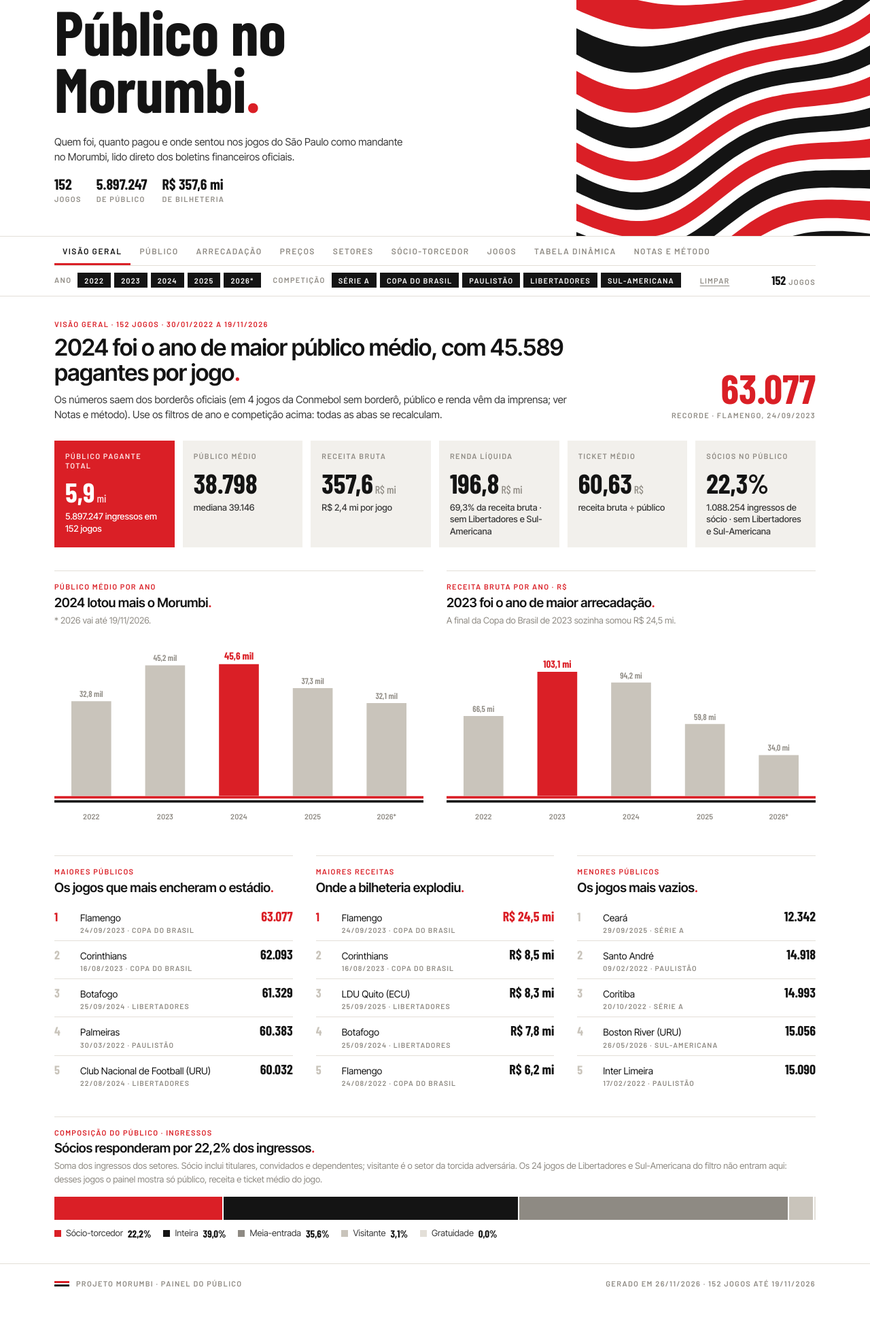
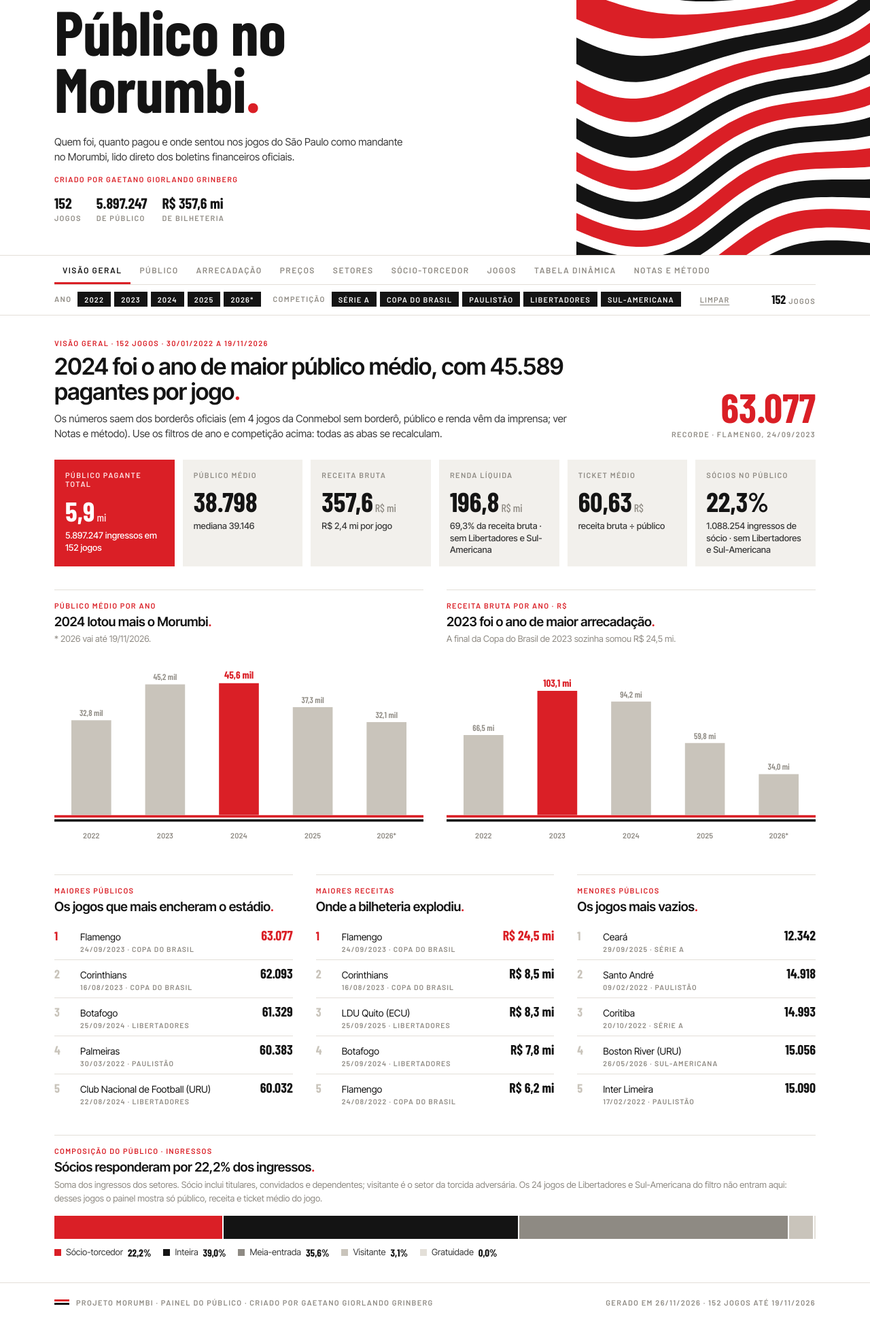
Before and after one commit to gaegrinberg/painel-morumbi, a plain HTML site: page index.html in a window 1280 px wide. Shown: the part 160-2116 px from the top of the page at 68% size. Before the commit the page ends 2089 px from the top, so only its background shows below. Drawn offline with nearby package versions, Linux system fonts and the light colour scheme; a web font is replaced by a local one.

Commit message:
Volta o painel com a autoria

```diff
--- a/index.html
+++ b/index.html
@@ -4,6 +4,7 @@
 <meta charset="utf-8">
 <meta name="viewport" content="width=device-width, initial-scale=1">
 <title>Público no Morumbi</title>
+<meta name="author" content="Gaetano Giorlando Grinberg">
 <meta name="description" content="Público, arrecadação, preços, setores e sócio-torcedor nos jogos do São Paulo como mandante no Morumbi, a partir dos borderôs oficiais.">
 <link rel="preconnect" href="https://fonts.googleapis.com">
 <link href="https://fonts.googleapis.com/css2?family=Inter+Tight:wght@400;500;600;800&family=Barlow:wght@500;600;700&family=Barlow+Condensed:wght@500;600;700;800&display=swap" rel="stylesheet">
@@ -187,6 +188,7 @@ dl.glos dd { margin: 0; padding: 4px 0 10px; border-bottom: 1px solid var(--conc
 footer { border-top: 1px solid var(--concreto-linha); padding: 22px 0 34px; }
 footer .wrap { display: flex; justify-content: space-between; align-items: center; gap: 14px; flex-wrap: wrap; }
 footer .l { display: flex; align-items: center; gap: 10px; }
+.capa-autor { margin-top: 14px; color: var(--destaque); }
 .vazio { padding: 40px 0; color: var(--concreto-escuro); }
 </style>
 </head>
@@ -199,6 +201,7 @@ footer .l { display: flex; align-items: center; gap: 10px; }
     <h1>Público no<br>Morumbi<span class="ponto">.</span></h1>
     <div class="sub">
       Quem foi, quanto pagou e onde sentou nos jogos do São Paulo como mandante no Morumbi, lido direto dos boletins financeiros oficiais.
+      <div class="capa-autor rot">Criado por Gaetano Giorlando Grinberg</div>
       <div class="capa-meta" id="capa-meta"></div>
     </div>
   </div>
@@ -221,7 +224,7 @@ footer .l { display: flex; align-items: center; gap: 10px; }
 
 <footer>
   <div class="wrap">
-    <span class="l"><span class="faixa mini"></span><span class="rot">Projeto Morumbi · painel do público</span></span>
+    <span class="l"><span class="faixa mini"></span><span class="rot">Projeto Morumbi · painel do público · criado por Gaetano Giorlando Grinberg</span></span>
     <span class="rot" id="rodape-gerado"></span>
   </div>
 </footer>
```
